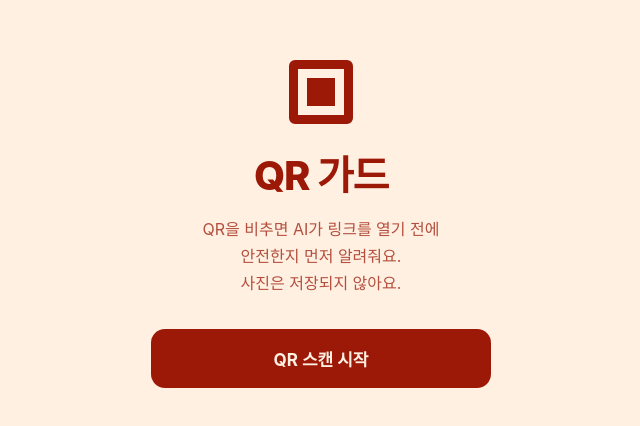
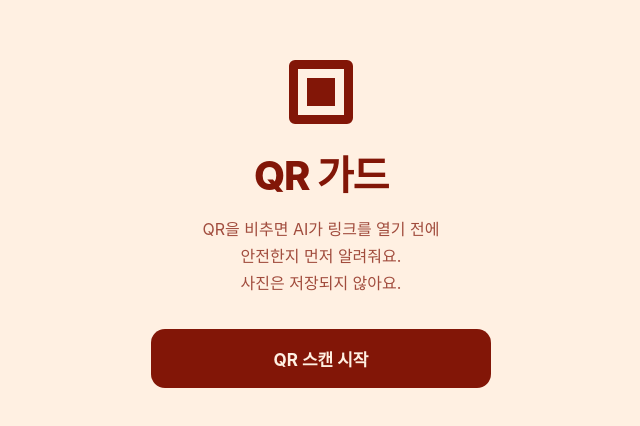
Before and after one commit to jeongmino673/QR, a plain HTML site: page index.html in a window 1280 px wide. Shown: the part 176-602 px from the top of the page, without its empty margins (319-959 px from the left). Drawn offline with nearby package versions, Linux system fonts and the light colour scheme; a web font is replaced by a local one.

Commit message:
Update style.css

```diff
--- a/style.css
+++ b/style.css
@@ -1,4 +1,4 @@
-:root{--bg:#fff0e2;--fg:#9c1907}
+:root{--bg:#fff0e2;--fg:#821607}
 *{box-sizing:border-box;margin:0}
 [hidden]{display:none!important}
 html,body{height:100%;background:#fff0e2;font-family:"Pretendard Variable",Pretendard,-apple-system,"Apple SD Gothic Neo",sans-serif;-webkit-tap-highlight-color:transparent}
```
